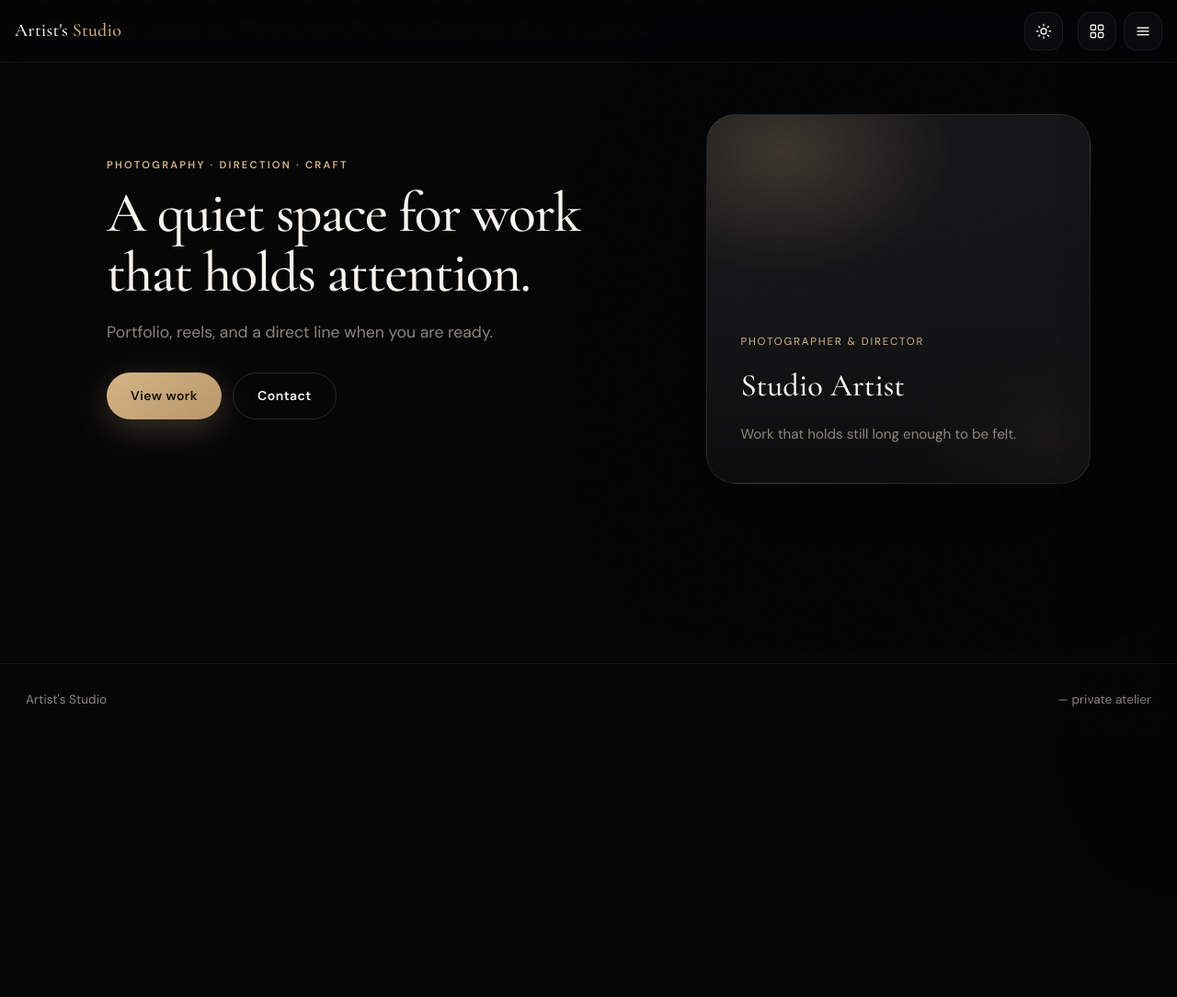
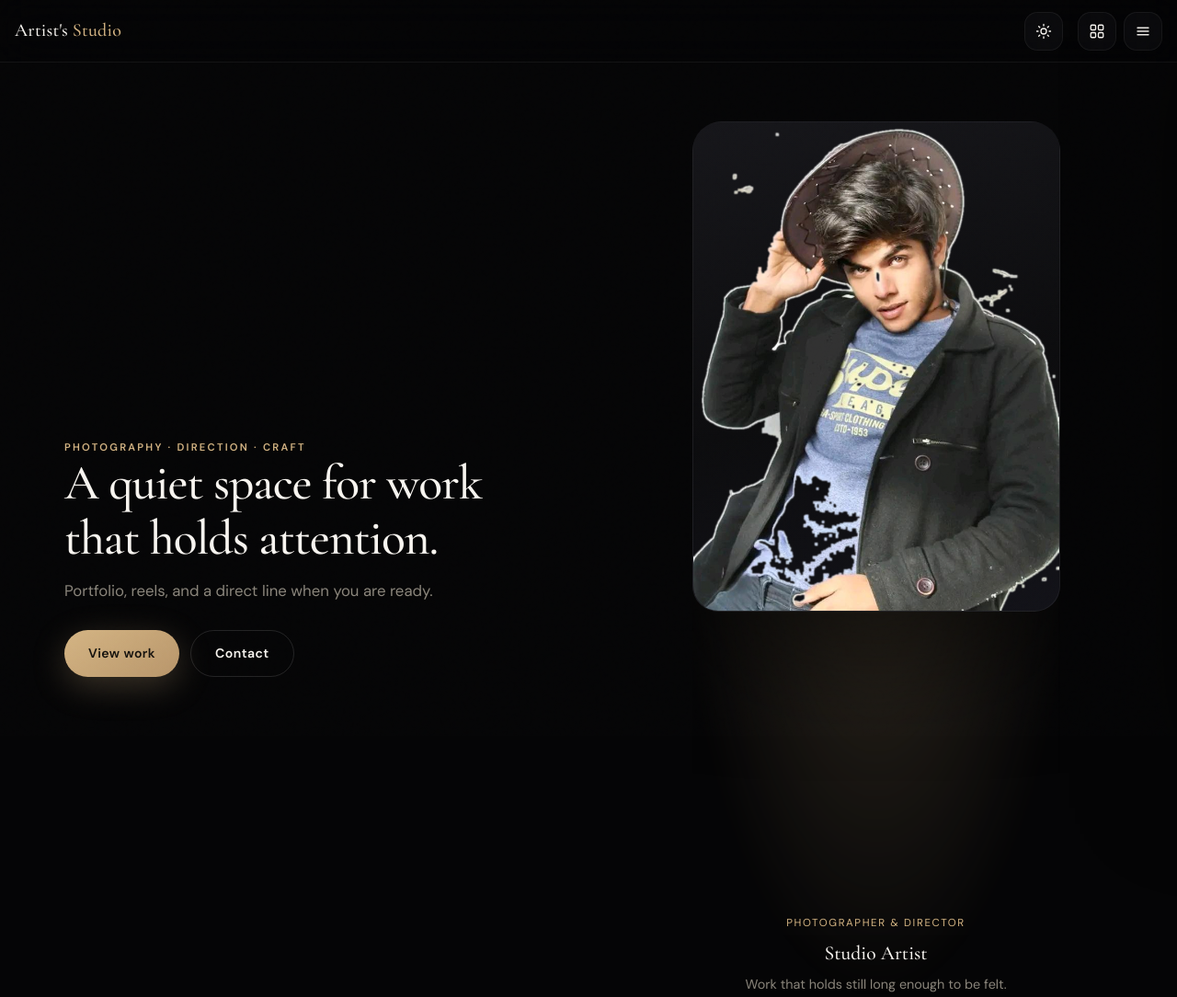
Before and after one commit to web-coder-lab/artists-studio, a website: page public/index.html in a window 1280 px wide. Shown: the top 1084 px of the page at 92% size. Before the commit the page ends 800 px from the top, so only its background shows below. Drawn offline with nearby package versions, Linux system fonts and the light colour scheme; no server answers.

Commit message:
Hero portrait with cut background, anti-download, block secret static files

```diff
--- a/public/css/studio.css
+++ b/public/css/studio.css
@@ -273,3 +273,125 @@ main{flex:1;width:100%}
 
 /* public unlock */
 body.locked main,html.needs-auth body > main{visibility:visible!important;pointer-events:auto!important}
+
+
+/* ——— Hero portrait (home) ——— */
+.hero-stage{
+  align-items:center;
+  gap:clamp(28px,5vw,56px);
+  padding:clamp(28px,6vw,64px) 0 48px;
+}
+.hero-copy{max-width:34rem}
+.hero-copy h1{
+  font-size:clamp(2.1rem,5.2vw,3.35rem);
+  line-height:1.12;
+  letter-spacing:-.02em;
+  margin:0 0 14px;
+}
+.hero-copy .lede{
+  font-size:1.05rem;
+  line-height:1.65;
+  color:var(--muted);
+  max-width:28rem;
+}
+.hero-portrait-wrap{
+  position:relative;
+  width:min(100%,380px);
+  margin-inline:auto;
+  border:none;
+  background:transparent;
+  box-shadow:none;
+  padding:0;
+}
+.portrait-glow{
+  position:absolute;inset:-8% -6% -4%;
+  border-radius:40% 40% 32% 32%;
+  background:radial-gradient(ellipse at 50% 40%,
+    color-mix(in srgb, var(--accent) 28%, transparent),
+    transparent 68%);
+  filter:blur(18px);
+  opacity:.85;
+  pointer-events:none;
+  z-index:0;
+}
+html[data-theme="light"] .portrait-glow{
+  background:radial-gradient(ellipse at 50% 40%,
+    color-mix(in srgb, var(--accent) 22%, transparent),
+    transparent 70%);
+}
+.portrait-frame{
+  position:relative;
+  z-index:1;
+  border-radius:28px;
+  overflow:hidden;
+  aspect-ratio:3/4;
+  background:var(--bg-soft);
+  border:1px solid var(--line);
+  box-shadow:var(--shadow);
+}
+/* Dark: deep charcoal stage — shirt remains visible */
+html[data-theme="dark"] .portrait-frame,
+html:not([data-theme="light"]) .portrait-frame{
+  background:linear-gradient(165deg,#16161a 0%,#0c0c0e 55%,#121218 100%);
+}
+html[data-theme="light"] .portrait-frame{
+  background:linear-gradient(165deg,#f3efe8 0%,#e8e2d8 50%,#f7f4ee 100%);
+}
+.hero-photo{
+  width:100%;
+  height:100%;
+  object-fit:contain;
+  object-position:center bottom;
+  display:block;
+  user-select:none;
+  -webkit-user-drag:none;
+  pointer-events:none;
+  /* keep black jacket visible on dark */
+  filter:none;
+}
+.portrait-shield{
+  position:absolute;inset:0;
+  z-index:2;
+  background:transparent;
+  /* blocks easy "save image" hit-testing */
+  cursor:default;
+}
+.protect-media{
+  -webkit-touch-callout:none;
+  user-select:none;
+}
+.hero-portrait-wrap .portrait-inner{
+  position:relative;
+  z-index:3;
+  margin-top:16px;
+  text-align:center;
+  background:transparent;
+  border:none;
+  padding:4px 8px 0;
+}
+.hero-portrait-wrap .portrait-inner .role{
+  font-size:.72rem;
+  letter-spacing:.14em;
+  text-transform:uppercase;
+  color:var(--accent);
+  margin-bottom:6px;
+}
+.hero-portrait-wrap .portrait-inner h2{
+  font-family:var(--font-display);
+  font-weight:500;
+  font-size:1.35rem;
+  margin:0 0 6px;
+  color:var(--text);
+}
+.hero-portrait-wrap .portrait-inner p{
+  margin:0;
+  color:var(--muted);
+  font-size:.9rem;
+  line-height:1.45;
+}
+@media (min-width:900px){
+  .hero-stage{
+    grid-template-columns:1.05fr 0.95fr;
+  }
+  .hero-portrait-wrap{width:min(100%,400px);margin-inline:0 0 auto}
+}
--- a/public/index.html
+++ b/public/index.html
@@ -3,27 +3,27 @@
 <head>
   <meta charset="utf-8"/>
   <meta name="viewport" content="width=device-width,initial-scale=1"/>
-  <meta name="theme-color" content="#050506"/>
-  <meta name="description" content="Artist's Studio — photography and direction. Portfolio, reels, and contact via WhatsApp, Instagram, or email."/>
+  <meta name="theme-color" content="#0a0a0b"/>
+  <meta name="description" content="Artist's Studio — photography, direction, portfolio and reels."/>
   <meta name="robots" content="index,follow"/>
   <meta property="og:type" content="website"/>
   <meta property="og:site_name" content="Artist's Studio"/>
   <meta property="og:title" content="Artist's Studio"/>
   <meta property="og:description" content="A quiet space for work that holds attention."/>
   <meta property="og:url" content="https://artists-studio.onrender.com/"/>
+  <meta property="og:image" content="https://artists-studio.onrender.com/og.png"/>
+  <title>Artist's Studio</title>
   <link rel="icon" href="/favicon.svg" type="image/svg+xml"/>
-  <title>Artist's Studio</title>
-  <link rel="preconnect" href="https://fonts.googleapis.com"/>
-  <link rel="preconnect" href="https://fonts.gstatic.com" crossorigin/>
-  <link href="https://fonts.googleapis.com/css2?family=Cormorant+Garamond:wght@400;500;600&family=DM+Sans:opsz,wght@9..40,400;9..40,500;9..40,600&display=swap" rel="stylesheet"/>
+  <link rel="manifest" href="/manifest.json"/>
+  <link href="https://fonts.googleapis.com/css2?family=Cormorant+Garamond:wght@500;600&family=DM+Sans:opsz,wght@9..40,400;9..40,500;9..40,600&display=swap" rel="stylesheet"/>
   <link rel="stylesheet" href="/css/studio.css"/>
 </head>
 <body data-page="home">
   <div class="grain" aria-hidden="true"></div>
   <div id="site-nav"></div>
-  <main>
-    <div class="home-grid">
-      <div class="page-hero" style="padding-top:4px">
+  <main class="home">
+    <div class="home-grid hero-stage">
+      <div class="hero-copy">
         <p class="eyebrow" id="tagline">Photography · Direction · Craft</p>
         <h1 id="heroTitle">A quiet space for work that holds attention.</h1>
         <p class="lede" id="heroSubtitle">Portfolio, reels, and a direct line when you are ready.</p>
@@ -32,7 +32,19 @@
           <a class="btn btn-ghost" href="/contact.html">Contact</a>
         </div>
       </div>
-      <div class="portrait-card">
+      <div class="portrait-card hero-portrait-wrap" id="heroPortrait">
+        <div class="portrait-glow" aria-hidden="true"></div>
+        <div class="portrait-frame protect-media">
+          <img
+            src="/img/hero-portrait.png"
+            alt="Studio artist"
+            class="hero-photo"
+            draggable="false"
+            loading="eager"
+            decoding="async"
+          />
+          <div class="portrait-shield" aria-hidden="true"></div>
+        </div>
         <div class="portrait-inner">
           <div class="role" id="profileRole">Photographer &amp; Director</div>
           <h2 id="profileName">Studio Artist</h2>
@@ -45,5 +57,14 @@
   <div id="site-modals"></div>
   <script src="/js/api-client.js"></script>
   <script src="/js/app.js"></script>
+  <script>
+    // Soft anti-download for hero portrait (not portfolio)
+    (function () {
+      const root = document.getElementById('heroPortrait');
+      if (!root) return;
+      root.addEventListener('contextmenu', (e) => e.preventDefault());
+      root.addEventListener('dragstart', (e) => e.preventDefault());
+    })();
+  </script>
 </body>
 </html>
```
Also changed, not shown: server.js (+30 -1 lines), public/img/hero-portrait.png (added), public/img/studio-portrait.png (added).
